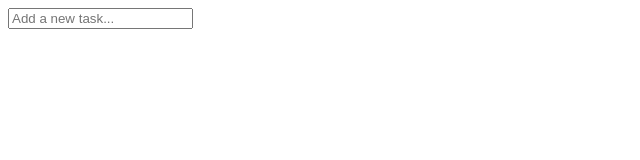
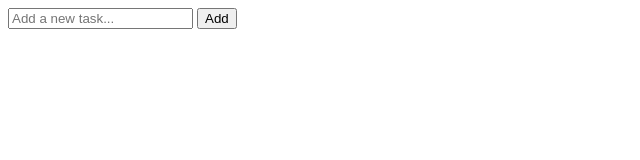
Before and after one commit to askpravin/todo-app, a plain HTML site: page index.html in a window 1280 px wide. Shown: the whole page, without its empty margins (0-640 px from the left). Drawn offline with nearby package versions, Linux system fonts and the light colour scheme.

Commit message:
added button  bro

```diff
--- a/index.html
+++ b/index.html
@@ -14,6 +14,7 @@
   </div>
 
 <input v-model="newTodo" placeholder="Add a new task...">
+<button @click="addTodo">Add</button>
 
   <!-- Import Vue -->
   <script src="https://unpkg.com/vue@3/dist/vue.global.js"></script>
```
